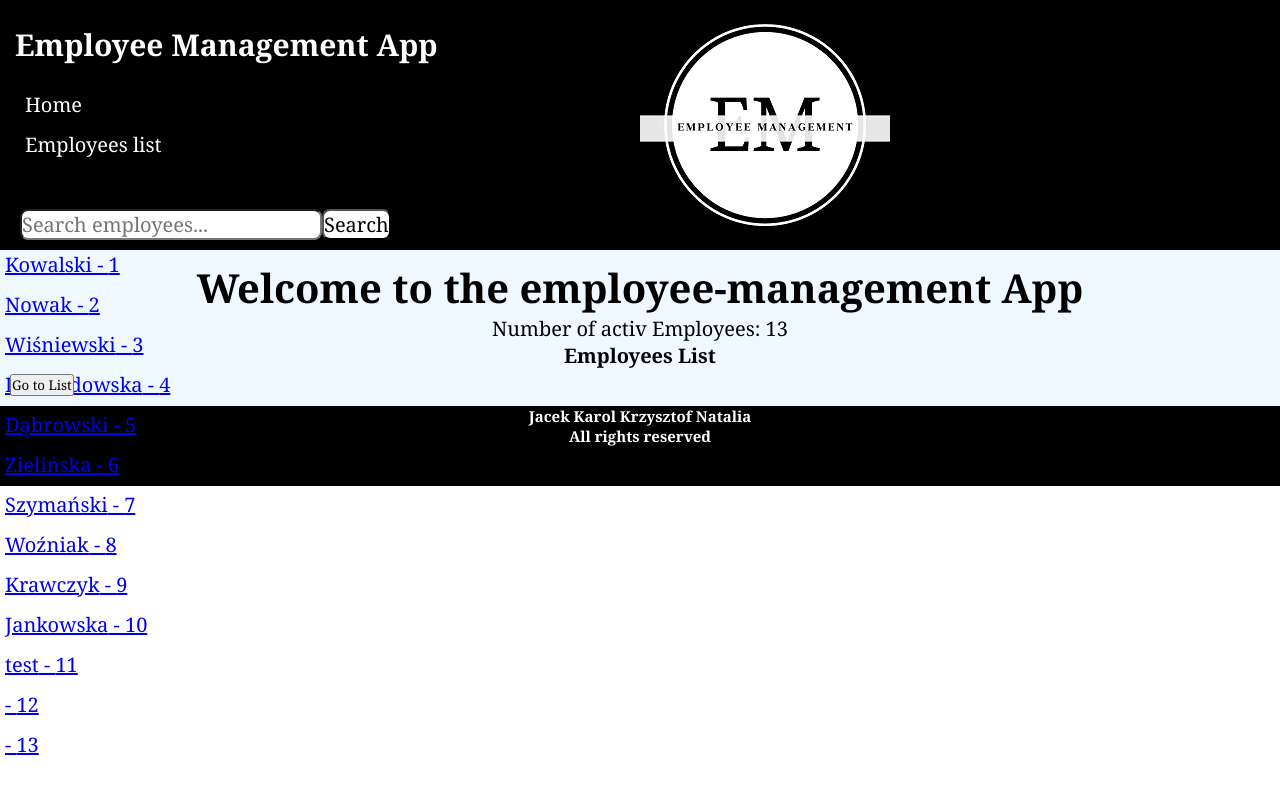
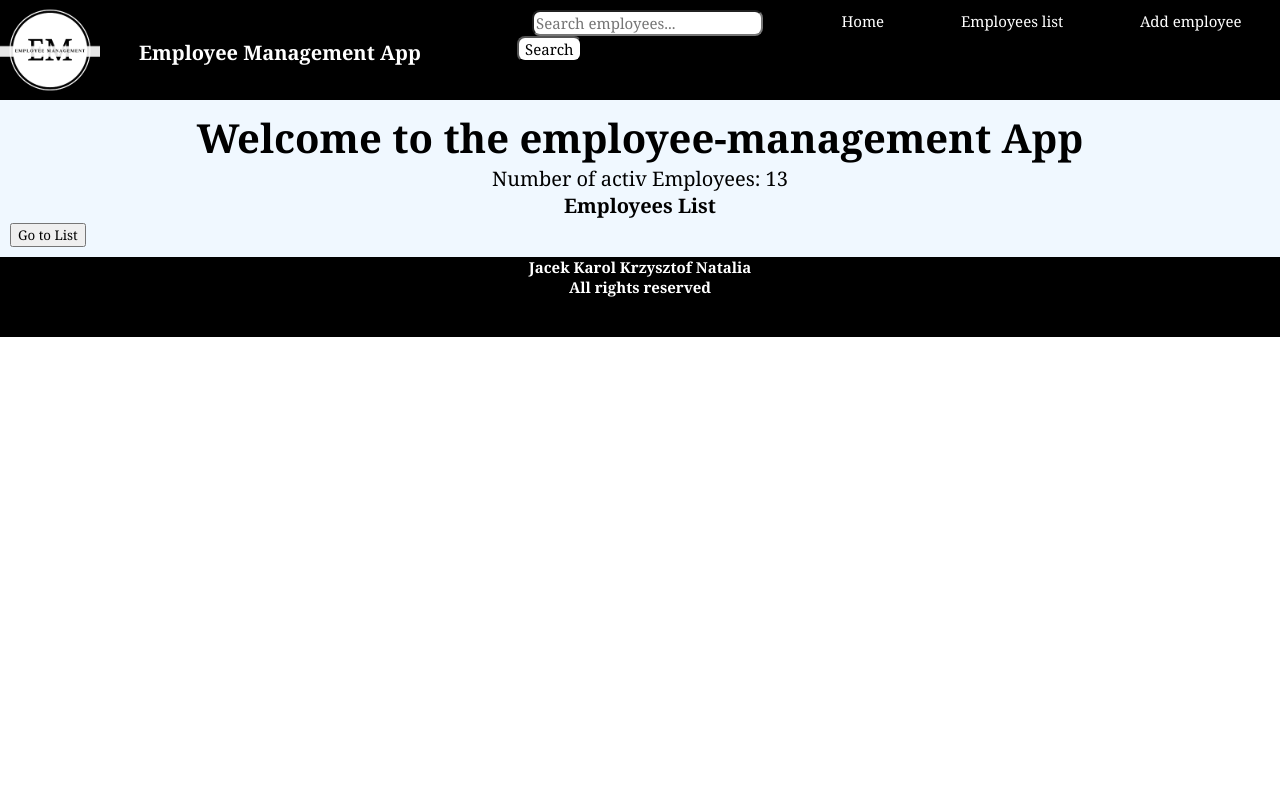
Before and after one commit to KajBialas/sda-employee-management, a React (Create React App) app: page / in a window 1280 px wide. Shown: the top 794 px of the page. Built offline with nearby package versions, Linux system fonts and the light colour scheme; data requests are answered from the project's data file.

Commit message:
FEAT/EM-6/New styles

```diff
--- a/src/App.scss
+++ b/src/App.scss
@@ -1,9 +1,10 @@
 * {
   font-family: Georgia, "Times New Roman", Times, serif;
   margin: 0;
-  padding: 0;
+  padding: 10;
 }
 .App {
   background-color: aliceblue;
   font-size: 20px;
+  margin-top: 100px;
 }
--- a/src/components/Browser/Browser.scss
+++ b/src/components/Browser/Browser.scss
@@ -1,12 +1,15 @@
 .searching {
+  display: flex;
+  justify-content: center;
   border-radius: 8px;
-  font-size: 20px;
+  font-size: 15px;
   margin-left: 15px;
 }
 .button {
   border-radius: 8px;
-  font-size: 20px;
+  font-size: 15px;
   background-color: white;
+  align-items: center;
 }
 .button:hover {
   transition: 0.5s;
--- a/src/components/Browser/index.tsx
+++ b/src/components/Browser/index.tsx
@@ -1,4 +1,4 @@
-import React, { useState, useContext } from "react";
+/*import React, { useState, useContext } from "react";
 import "./Browser.scss";
 import { EmployeesContext } from "../../context/EmployeesContext";
 
@@ -39,33 +39,42 @@ export const Browser = () => {
       </ul>
     </div>
   );
-};
+};*/
 
-/*import React, { useState, useContext } from "react";
+import React, { useState, useContext } from "react";
 import "./Browser.scss";
 import { EmployeesContext } from "../../context/EmployeesContext";
 
 export const Browser = () => {
   const { employeesList } = useContext(EmployeesContext);
   const [searchTerm, setSearchTerm] = useState("");
-  const [filteredEmployees, setFilteredEmployees] = useState([]);
+  const [searchClicked, setSearchClicked] = useState(false);
+
+  const filteredEmployees = employeesList.filter((employee) => {
+    const lastNameIncludesSearchTerm = employee.lastName
+      .toLowerCase()
+      .includes(searchTerm.toLowerCase());
+
+    return searchClicked ? lastNameIncludesSearchTerm : true;
+  });
 
   const handleSearch = () => {
-    const filtered = employeesList.filter((employee) =>
-      employee.lastName.toLowerCase().includes(searchTerm.toLowerCase())
-    );
-    setFilteredEmployees(filtered);
+    setSearchClicked(true);
   };
 
   return (
     <div>
       <input
+        className="searching"
         type="search"
         placeholder="Search employees..."
         value={searchTerm}
         onChange={(e) => setSearchTerm(e.target.value)}
       />
-      <button onClick={handleSearch}>Search</button>
+      <button onClick={handleSearch} className="button">
+        Search
+      </button>
+      {searchClicked && (
         <ul>
           {filteredEmployees.map((employee) => (
             <li key={employee.id}>
@@ -73,7 +82,7 @@ export const Browser = () => {
             </li>
           ))}
         </ul>
+      )}
     </div>
   );
 };
-*/
--- a/src/components/Footer/index.tsx
+++ b/src/components/Footer/index.tsx
@@ -2,10 +2,10 @@ import "./Footer.scss";
 
 export const Footer = () => {
   return (
-    <div className="authors">
+    <footer className="authors">
       <p>
         Jacek Karol Krzysztof Natalia <br /> All rights reserved
       </p>
-    </div>
+    </footer>
   );
 };
--- a/src/components/Header/Header.scss
+++ b/src/components/Header/Header.scss
@@ -1,32 +1,48 @@
 .header-box {
   width: 100%;
-  height: 250px;
+  height: 100px;
   display: flex;
   background-color: black;
+  position: fixed;
+  top: 0;
+}
+
+.logo-box {
+  display: flex;
+  width: 50%;
+  height: 100%;
+  justify-content: left;
+}
+
+.title {
+  display: flex;
+
+  color: white;
+  margin: 39px;
+  font-size: 20px;
+}
+
+.browser {
+  display: flex;
+  justify-content: center;
+  margin-top: 10px;
 }
 .header {
   width: 50%;
   box-sizing: border-box;
-  padding: 5px;
-  font-size: 20px;
-  line-height: 2;
 
-  &__title {
-    text-align: left;
-    color: white;
-    margin: 10px;
-  }
   &__list {
     list-style: none;
     display: flex;
-    flex-direction: column;
+    flex-direction: row;
     justify-content: space-around;
+    margin-top: 10px;
   }
+
   &__list-item {
     text-decoration: none;
-    font-size: 20px;
+    font-size: 15px;
     color: white;
-    margin-left: 20px;
   }
 
   &__list-item:hover {
@@ -37,11 +53,4 @@
     border-radius: 5px;
     background-color: white;
   }
-  &__list-item-searching {
-    margin-left: 20px;
-    padding: 5px;
-  }
 }
-.logo-box {
-  width: 50%;
-}
--- a/src/components/Header/index.tsx
+++ b/src/components/Header/index.tsx
@@ -5,9 +5,15 @@ import { Logo } from "../Logo";
 
 export const Header = () => {
   return (
-    <div className="header-box">
+    <header className="header-box">
+      <div className="logo-box">
+        <Logo />
+        <h1 className="title">Employee Management App</h1>
+      </div>
+      <div className="browser">
+        <Browser />
+      </div>
       <nav className="header">
-        <h1 className="header__title">Employee Management App</h1>
         <ul className="header__list">
           <li>
             <NavLink to={"/"} className="header__list-item">
@@ -15,20 +21,17 @@ export const Header = () => {
             </NavLink>
           </li>
           <li>
-            <NavLink to={"/EmployeesList"} className="header__list-item">
+            <NavLink to={"/employees"} className="header__list-item">
               Employees list
             </NavLink>
           </li>
           <li>
-            <NavLink to={"/Browser"} className="header__list-item-searching">
-              <Browser />
+            <NavLink to={"/employees/new"} className={"header__list-item"}>
+              Add employee
             </NavLink>
           </li>
         </ul>
       </nav>
-      <div className="logo-box">
-        <Logo />
-      </div>
-    </div>
+    </header>
   );
 };
--- a/src/components/Logo/Logo.scss
+++ b/src/components/Logo/Logo.scss
@@ -0,0 +1,4 @@
+.logo {
+  display: flex;
+  justify-content: flex-start;
+}
--- a/src/components/Logo/index.tsx
+++ b/src/components/Logo/index.tsx
@@ -4,7 +4,7 @@ const logoURL = "/LogoEM.png";
 
 export const Logo = () => {
   return (
-    <div>
+    <div className="logo">
       <img src={logoURL} alt="Logo Employee Management App" />
     </div>
   );
```
Lines whose indentation alone changed are shown as unchanged.
